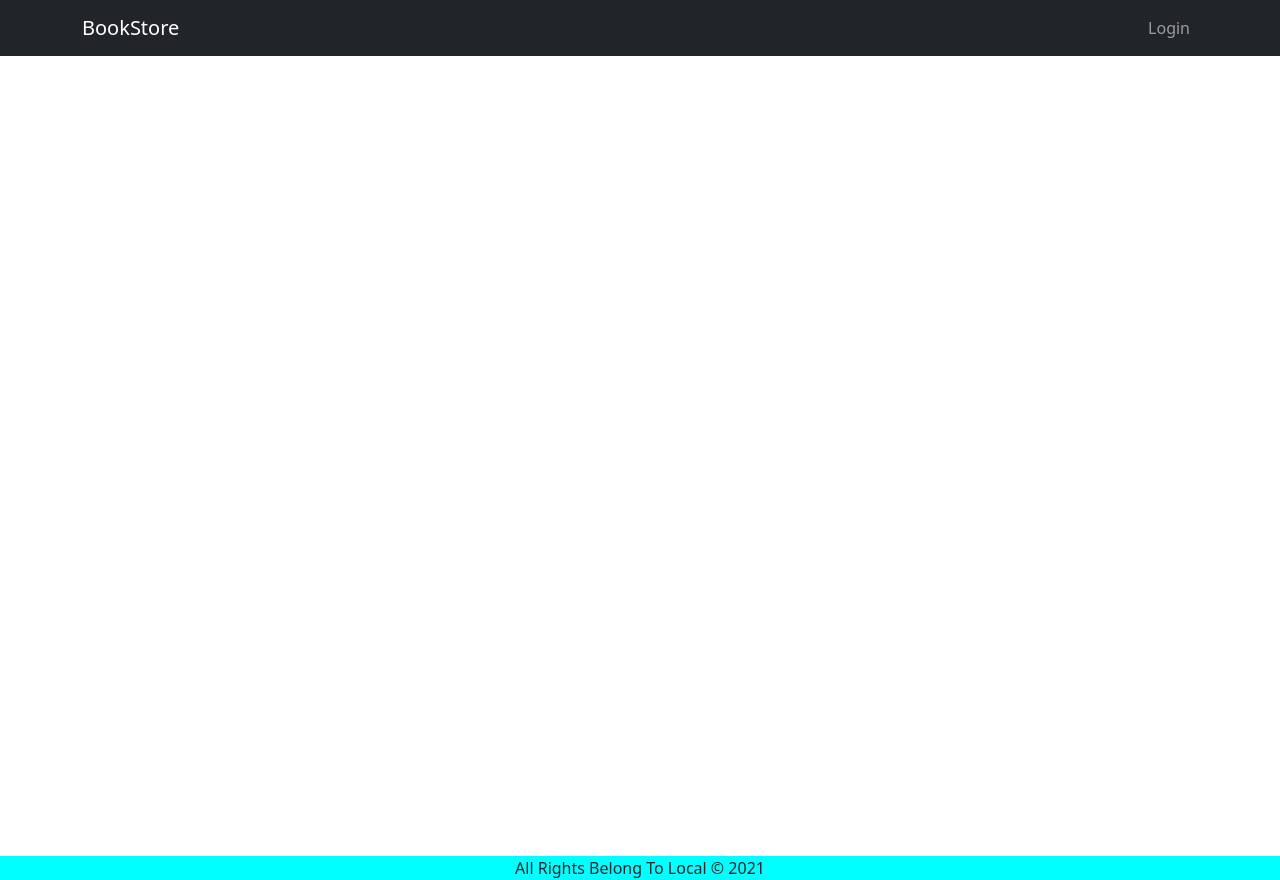
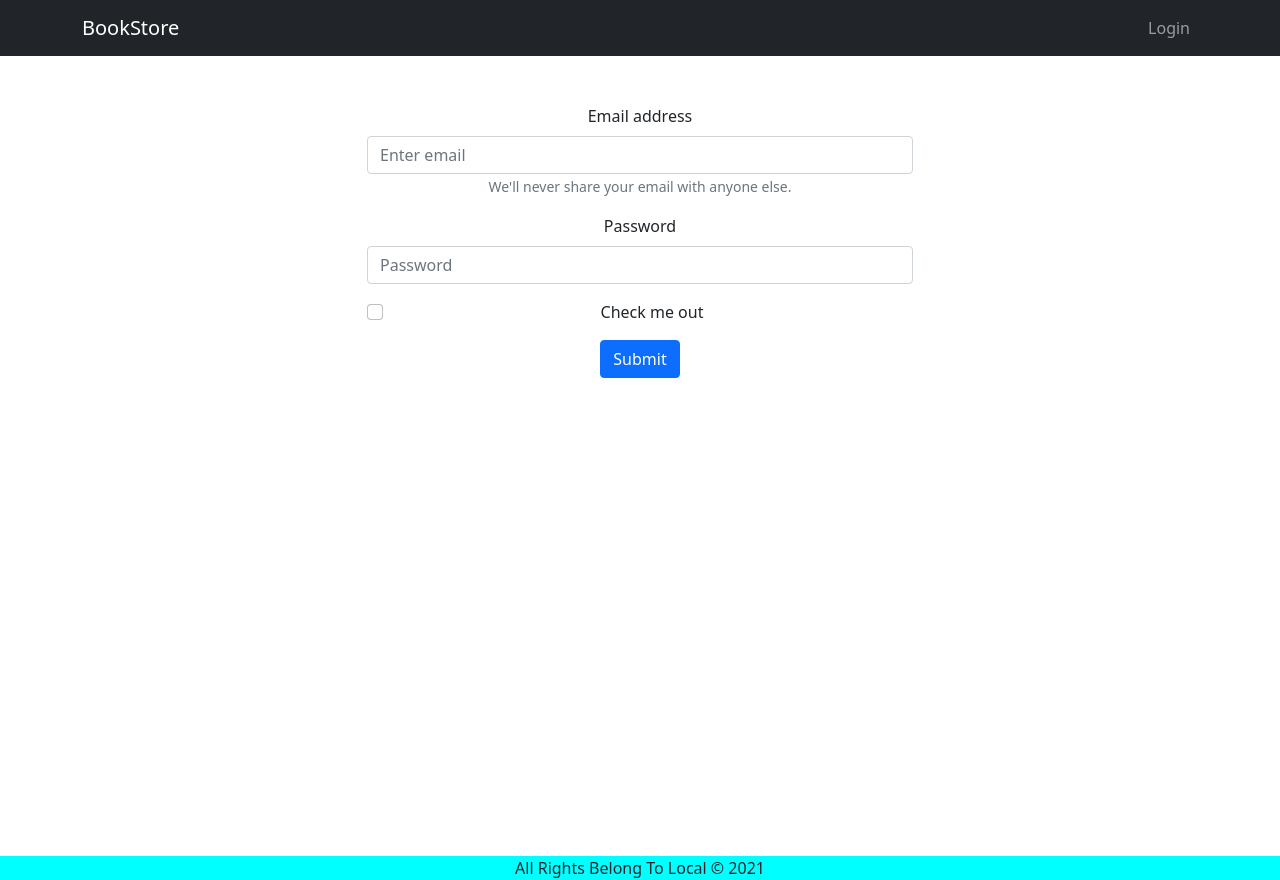
Before and after one commit to unclenni99a/BookStroe_Front, a React (Create React App) app: page / in a window 1280 px wide. Built offline with nearby package versions, Linux system fonts and the light colour scheme.

Commit message:
Added Redux and loginTypes and loginActions are done

```diff
--- a/package.json
+++ b/package.json
@@ -10,6 +10,7 @@
     "react": "^17.0.2",
     "react-bootstrap": "^2.0.0-beta.5",
     "react-dom": "^17.0.2",
+    "react-redux": "^7.2.4",
     "react-scripts": "4.0.3",
     "web-vitals": "^1.1.2"
   },
--- a/src/Components/login/login.jsx
+++ b/src/Components/login/login.jsx
@@ -1,9 +1,37 @@
 import React from 'react'
 import './login.css'
+import "../../../node_modules/bootstrap/dist/css/bootstrap.min.css";
+import { Form, Button, Col, Row } from "react-bootstrap";
 export default function Login(){
     return (
-        <div id="loginHolder">
-
+        <div className="container">
+            <Form className="mt-5">
+                <Row className="justify-content-md-center">
+                    <Col lg="6">
+                        <Form.Group className="mb-3" controlId="formBasicEmail">
+                            <Form.Label>Email address</Form.Label>
+                            <Form.Control type="email" placeholder="Enter email" />
+                            <Form.Text className="text-muted">
+                            We'll never share your email with anyone else.
+                            </Form.Text>
+                        </Form.Group>
+                    </Col>
+                </Row>
+                <Row className="justify-content-md-center">
+                    <Col lg="6">
+                        <Form.Group className="mb-3" controlId="formBasicPassword">
+                            <Form.Label>Password</Form.Label>
+                            <Form.Control type="password" placeholder="Password" />
+                        </Form.Group>
+                        <Form.Group className="mb-3" controlId="formBasicCheckbox">
+                            <Form.Check type="checkbox" label="Check me out" />
+                        </Form.Group>
+                        <Button variant="primary" type="submit">
+                            Submit
+                        </Button>
+                    </Col>
+                </Row>
+            </Form>
         </div>
     )
 }
--- a/src/index.js
+++ b/src/index.js
@@ -3,11 +3,15 @@ import ReactDOM from 'react-dom';
 import './index.css';
 import App from './App';
 import reportWebVitals from './reportWebVitals';
+import { Provider } from 'react-redux'
+import configureStore from './store'
 
 ReactDOM.render(
-  <React.StrictMode>
-    <App />
-  </React.StrictMode>,
+  <Provider store={configureStore()}>
+    <React.StrictMode>
+      <App />
+    </React.StrictMode>
+  </Provider>,
   document.getElementById('root')
 );
 
--- /dev/null
+++ b/src/rootReducer.js
@@ -0,0 +1,8 @@
+const initialState = {
+    value : 0
+}
+
+const rootReducer = (state = initialState, { type, payload }) => {
+    return state;
+}
+export default rootReducer;
--- /dev/null
+++ b/src/store.js
@@ -0,0 +1,7 @@
+import { createStore } from "redux";
+import rootReducer from "./rootReducer";
+
+function configureStore(state = { bgColor: "black", activeColor: "info" }) {
+  return createStore(rootReducer,state);
+}
+export default configureStore;
```
Also changed, not shown: src/Redux/login/loginReducer.js (added, +24 -0 lines), src/Redux/login/loginTypes.js (added, +7 -0 lines), src/Redux/login/loginActions.js (added), 1 other file (tests, documents, lock files or other folders).
